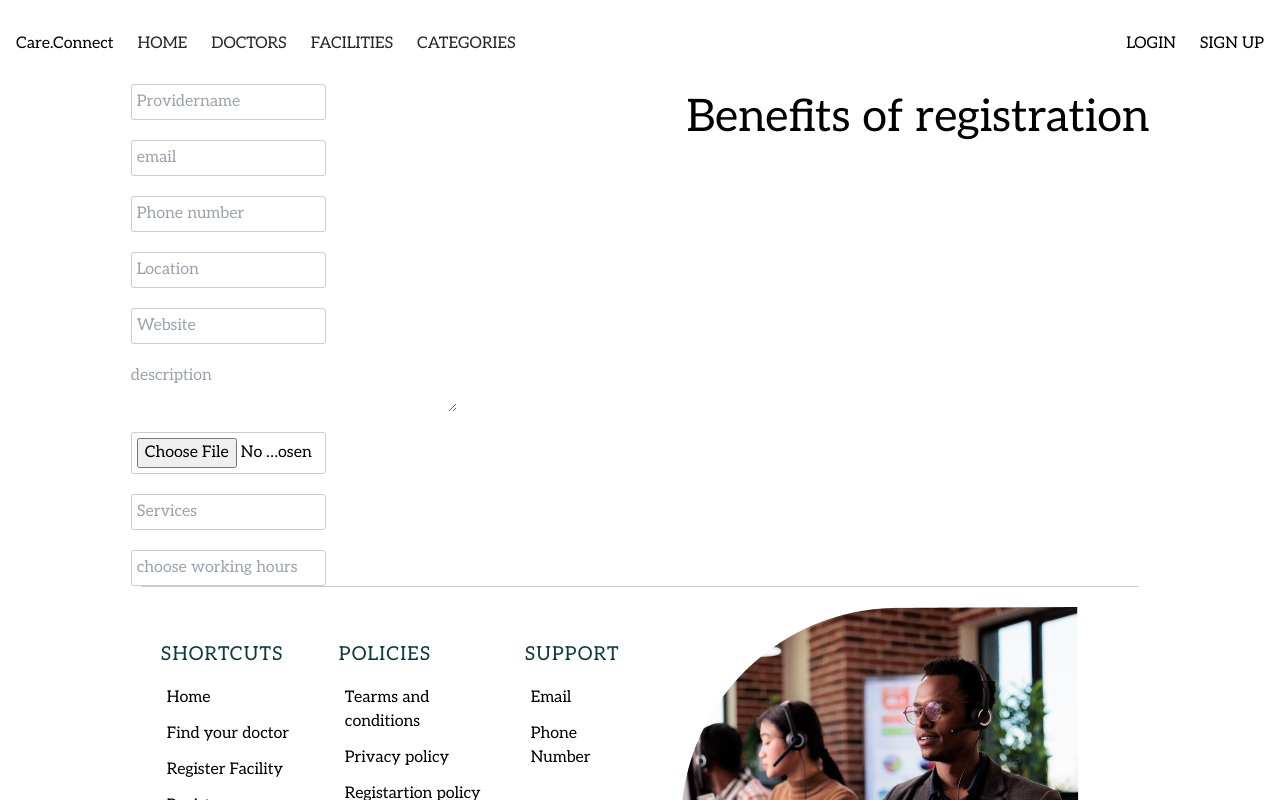
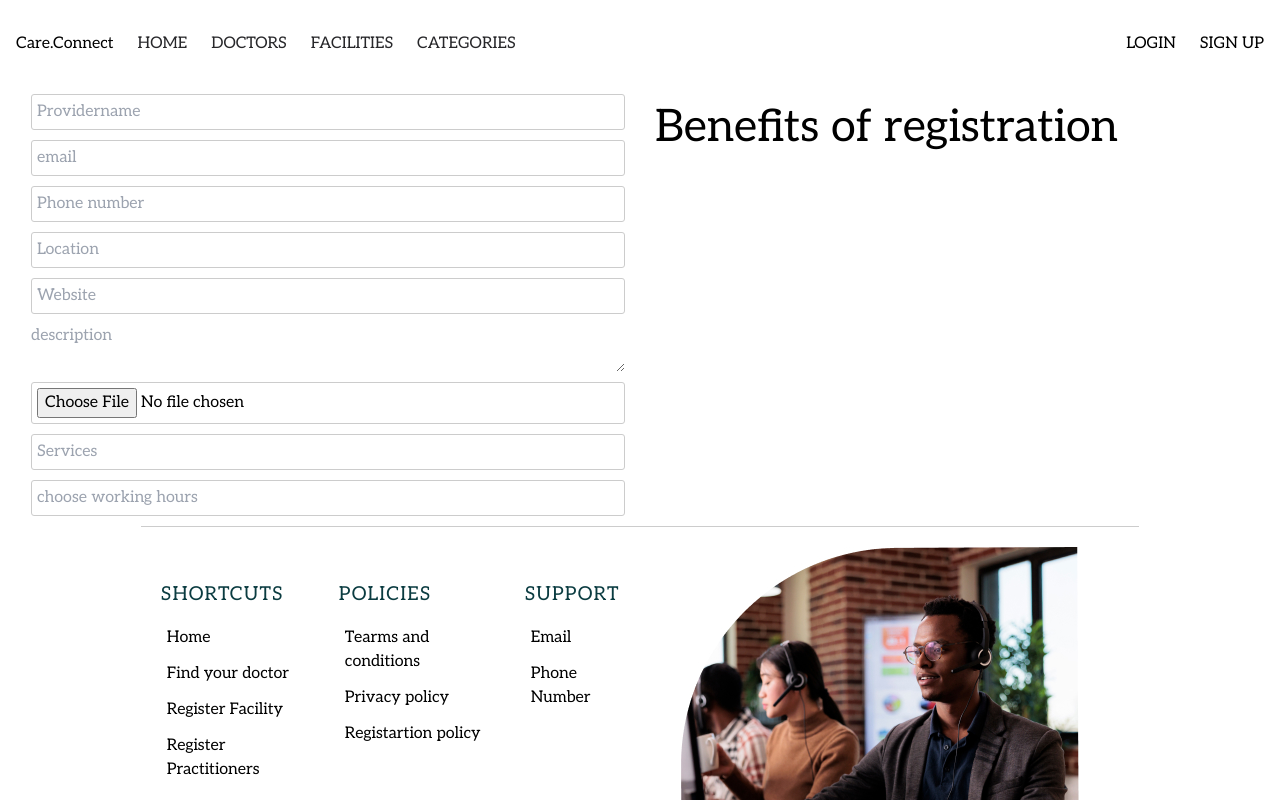
Before and after one commit to CARE-CONNECT-KENYA/care-connect-frontend, a Next.js app: page /Register in a window 1280 px wide. Shown: the top 800 px of the page. Built offline with nearby package versions, Linux system fonts and the light colour scheme.

Commit message:
styled registration page

```diff
--- a/app/Register/page.tsx
+++ b/app/Register/page.tsx
@@ -4,8 +4,9 @@ import styles from "../Styles/RegistartionForm.module.css"
 function page() {
   return (
     <div className={styles.RegistartionConatiner}>
-        <div>
+        <div className={styles.item}>
             <form className={styles.ProvidersForm}>
+
                 <input type='text' placeholder='Providername' />
                 <input type='text' placeholder='email' />
                 <input type='number' placeholder='Phone number'/>
@@ -22,7 +23,7 @@ function page() {
 
             </form>
         </div>
-        <div>
+        <div className={styles.item}>
             <h1>Benefits of registration</h1>
         </div>
 
--- a/app/Styles/RegistartionForm.module.css
+++ b/app/Styles/RegistartionForm.module.css
@@ -1,15 +1,22 @@
 .ProvidersForm{
-display: grid;
-gap: 20px;
+    display: grid;
+    gap: 10px;
 }
+.ProvidersForm input{
 
-.ProvidersForm input{
-    width: 60%;
     border: 1px solid #ccc;
     padding: 5px;
     border-radius: 3px;
 }
+
 .RegistartionConatiner{
     display: flex;
+    flex: 1;
     justify-content: space-around;
 }
+
+.item {
+    flex: 0 0 calc(50% - 10px);
+    padding: 10px;
+    text-align: centers;
+}
```
